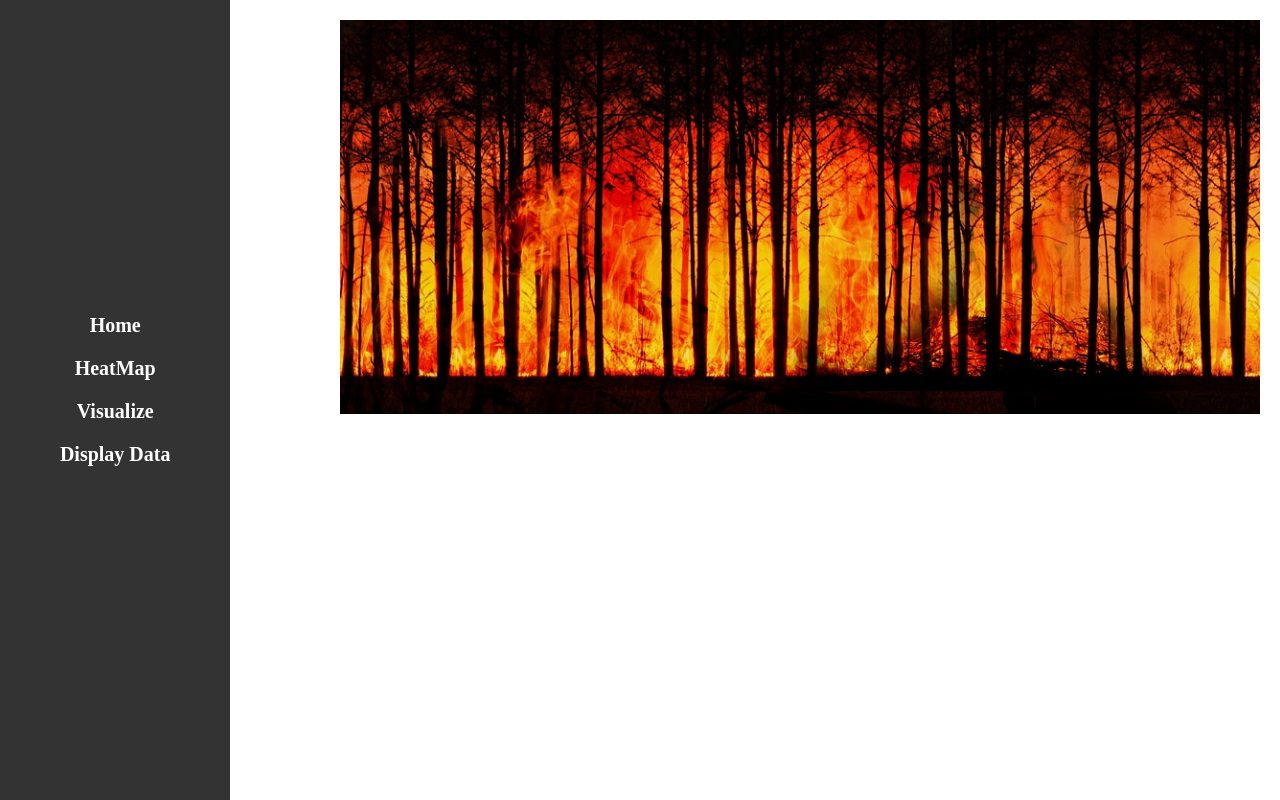
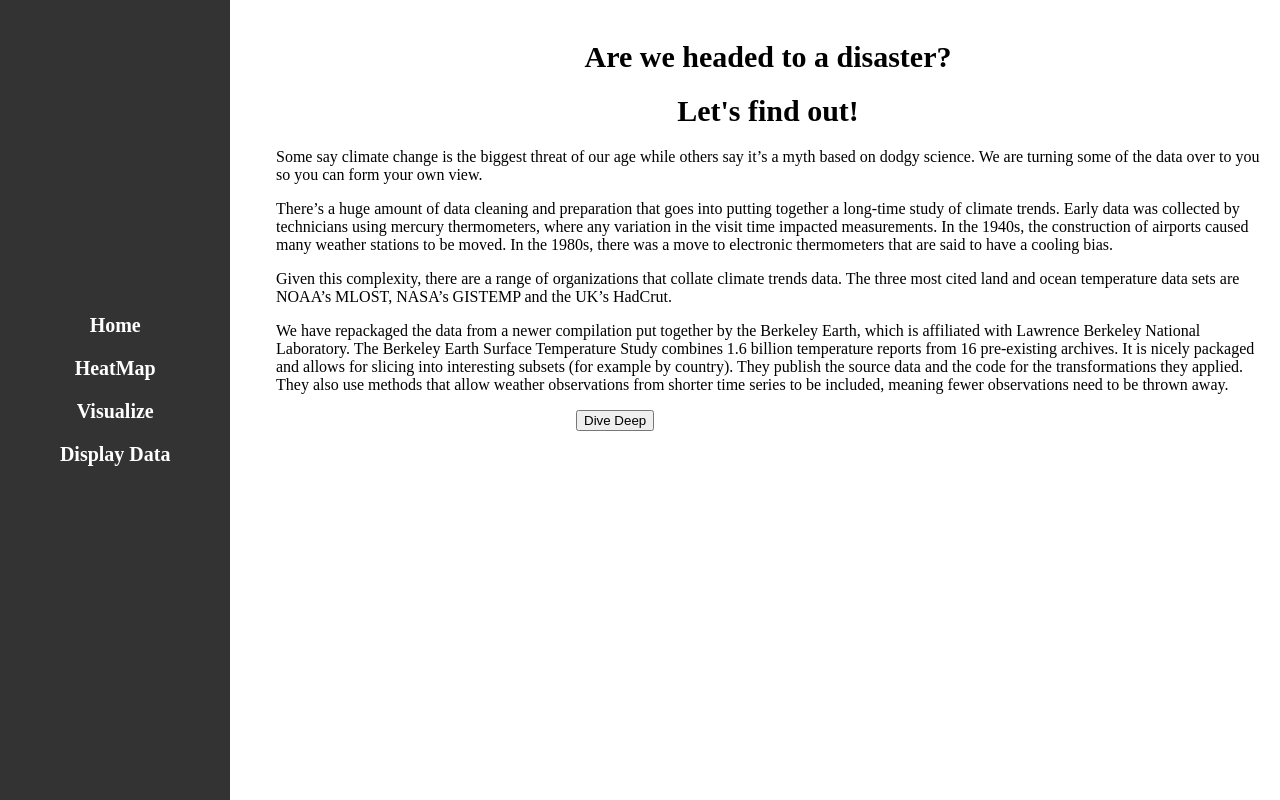
Before and after one commit to ishambhandari/Climate-Data-Django, a Django app: page / in a window 1280 px wide. Run offline with Django 4.2, Linux system fonts and the light colour scheme.

Commit message:
modified index.html

```diff
--- a/temperature_data/static/css/base.css
+++ b/temperature_data/static/css/base.css
@@ -41,6 +41,15 @@ body {
   padding: 15px;
 }
 .main {
-  margin-left: 25%;
+  margin-left: 20%;
   padding: 20px;
 }
+
+.fire-image{
+height:100%;
+
+}
+.image-container{
+height:50vh;
+width:100%;
+}
--- /dev/null
+++ b/temperature_data/static/css/home.css
@@ -0,0 +1,8 @@
+.my-heading {
+  font-size: 30px;
+}
+
+img {
+    margin: 0;
+
+}
--- a/templates/temperature_data/base.html
+++ b/templates/temperature_data/base.html
@@ -4,6 +4,8 @@
   <head>
     <title>{% block title%} {% endblock %}</title>
     <link rel="stylesheet"  href="{% static 'css/base.css'%}">
+        <link rel="stylesheet"  href="{% static 'css/home.css'%}">
+
     {% block extra_css %}{% endblock %}
   </head>
   <body>
--- a/templates/temperature_data/index.html
+++ b/templates/temperature_data/index.html
@@ -4,14 +4,28 @@ Home
 {% endblock %}
 <p>Home page</p>
 {%block content%}
-    <div id="map"></div>
 
-    <!-- Include D3.js library -->
-    <script src="https://d3js.org/d3.v7.min.js"></script>
-
-    <!-- Load the script that creates the world map -->
-    <div id="image">
-        <img src="{% load static %}{% static 'images/forest-fire-3836834_960_720.jpg' %}" style="width: 100%; height: auto;" alt="Image">
+    <div class="my-heading">
+            <h1 class="my-heading" style="color: black; text-align: center;">Are we headed to a disaster?</h1>
+            <h1 class="my-heading" style="color: black; text-align: center;">Let's find out!</h1>
     </div>
 
+    <div id="text-about-project" style="margin: 0px; border: 10px">
+        <p>
+            Some say climate change is the biggest threat of our age while others say it’s a myth based on dodgy science. We are turning some of the data over to you so you can form your own view.
+        </p>
+        <p>
+            There’s a huge amount of data cleaning and preparation that goes into putting together a long-time study of climate trends. Early data was collected by technicians using mercury thermometers, where any variation in the visit time impacted measurements. In the 1940s, the construction of airports caused many weather stations to be moved. In the 1980s, there was a move to electronic thermometers that are said to have a cooling bias.
+        </p>
+        <p>
+            Given this complexity, there are a range of organizations that collate climate trends data. The three most cited land and ocean temperature data sets are NOAA’s MLOST, NASA’s GISTEMP and the UK’s HadCrut.
+        </p>
+        <p>
+            We have repackaged the data from a newer compilation put together by the Berkeley Earth, which is affiliated with Lawrence Berkeley National Laboratory. The Berkeley Earth Surface Temperature Study combines 1.6 billion temperature reports from 16 pre-existing archives. It is nicely packaged and allows for slicing into interesting subsets (for example by country). They publish the source data and the code for the transformations they applied. They also use methods that allow weather observations from shorter time series to be included, meaning fewer observations need to be thrown away.
+        </p>
+    </div>
+
+    <button style="margin-left:300px" onclick="window.location.href='/display_data'">Dive Deep</button>
+
+
 {%endblock%}
```
